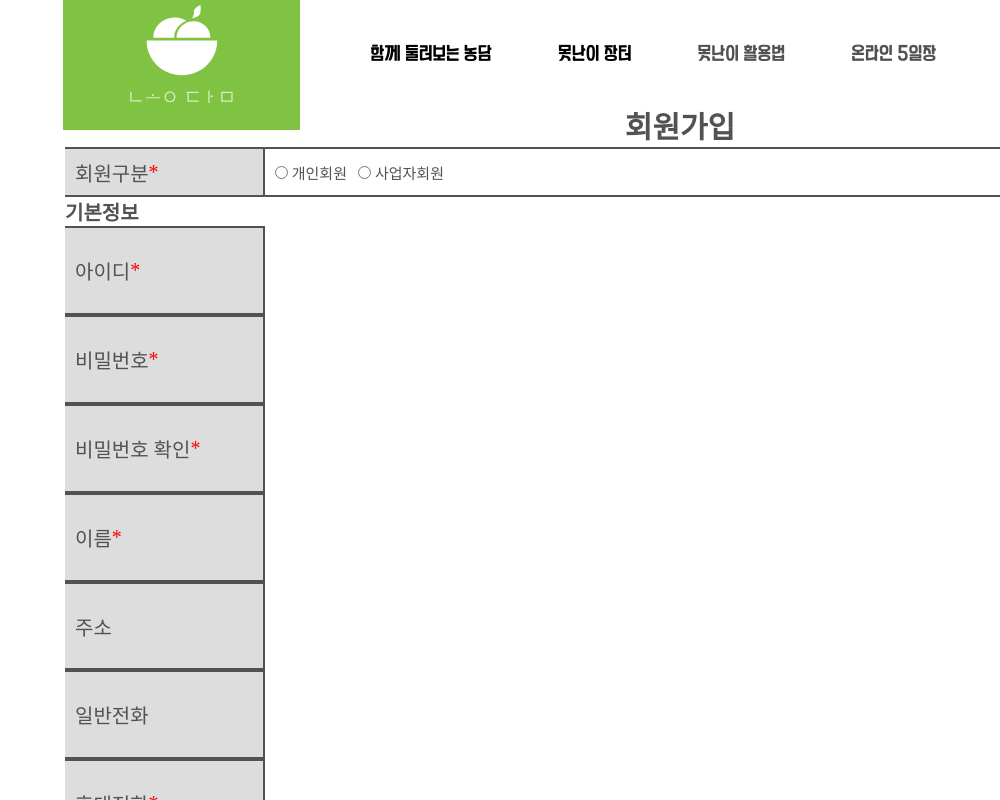
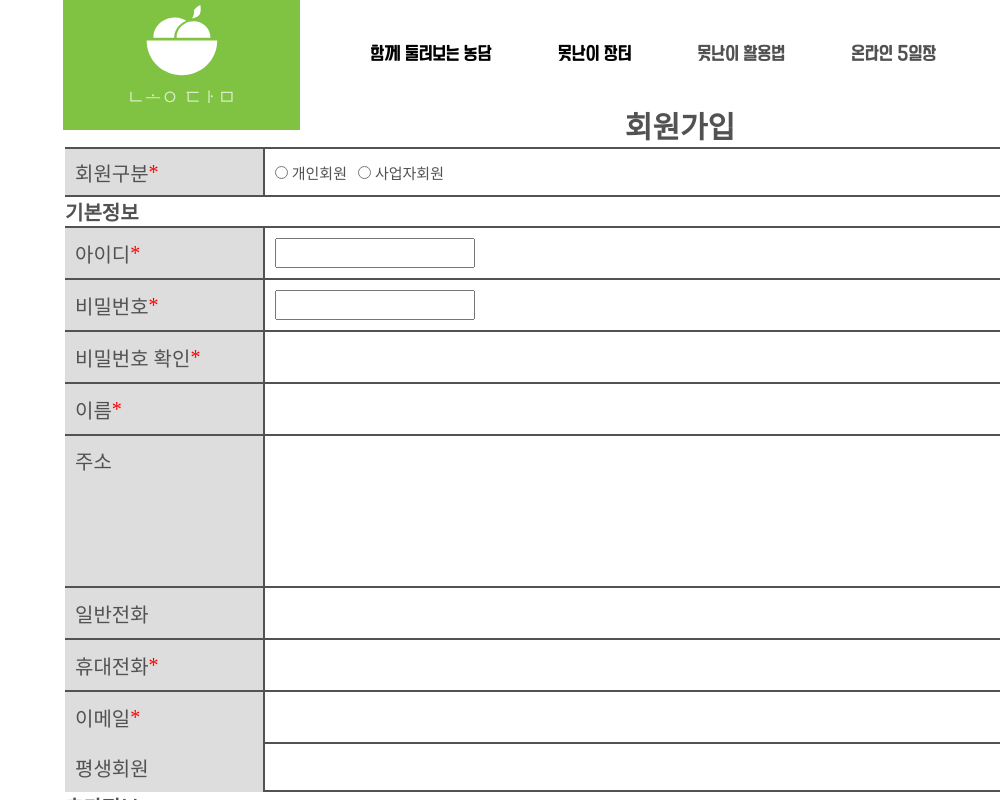
Before and after one commit to dlehdrb128/NongDam_Project, a React (Create React App) app in the folder frontend/: page /signUp in a window 1280 px wide. Shown: the top 800 px of the page, without its empty margins (280-1280 px from the left). Built offline with nearby package versions, Linux system fonts and the light colour scheme; a web font is replaced by a local one.

Commit message:
이슈 수정사항 수정

```diff
--- a/frontend/src/Components/Geunsoo/Components/login.js
+++ b/frontend/src/Components/Geunsoo/Components/login.js
@@ -1,15 +1,6 @@
 import styled from "styled-components";
 import "../../../../src/index.css";
 import Theme from "../../../theme/theme";
-
-// 가장 진한 회색 rgba(82,82,82,1)
-// 중간 회색 rgba(149,149,149,1)
-// 가장 옅은 회색 rgba(192,192,192,1)
-// 초록색 rgba(128,195,66,1)
-// 빨간색 rgba(255,0,0,1)
-// 오렌지색 rgba(243,152,0,1)
-// ?? rgba(242,242,242,1)
-const Login = () => {
 const LoginHeader = styled.div`
   width: 1230px;
   height: 80px;
@@ -186,6 +177,15 @@ const Login = () => {
   width: 40px;
   height: 40px;
 `;
+
+// 가장 진한 회색 rgba(82,82,82,1)
+// 중간 회색 rgba(149,149,149,1)
+// 가장 옅은 회색 rgba(192,192,192,1)
+// 초록색 rgba(128,195,66,1)
+// 빨간색 rgba(255,0,0,1)
+// 오렌지색 rgba(243,152,0,1)
+// ?? rgba(242,242,242,1)
+const Login = () => {
   return (
     <>
       <LoginHeader>로그인</LoginHeader>
@@ -195,8 +195,9 @@ const Login = () => {
           <LoginBox type="password" placeholder="비밀번호"></LoginBox>
           <OprionMenu>
             <IdOption>
+              <label>
                 <input type="checkbox" id="login"></input>
-              <label for="login"></label>
+              </label>
               <P>&nbsp;아이디 저장</P>
             </IdOption>
             <LoginFind>
--- a/frontend/src/Components/Geunsoo/Components/signUp.js
+++ b/frontend/src/Components/Geunsoo/Components/signUp.js
@@ -19,10 +19,9 @@ import Theme from "../../../theme/theme";
 //   fontSize_20: "2rem",
 //   btnTransition: "ease-in 0.3s",
 // };
-const SignUp = () => {
 const SignUpParent = styled.form`
   width: 1230px;
-    height: 100vh;
+  /* height: 100vh; */
   display: flex;
   flex-direction: column;
   justify-content: space-around;
@@ -80,14 +79,53 @@ const SignUp = () => {
   height: inherit;
   display: flex;
   flex-direction: column;
+  & > div {
+    width: inherit;
+    height: inherit;
+    border-top: 2px solid ${Theme.lightblack};
+    display: flex;
+    align-items: center;
+  }
+  & > div:nth-child(9) {
+    height: 50px;
+    border-bottom: 2px solid ${Theme.lightblack};
+  }
 `;
-  const SignUpInfo = styled.div`
-    width: 1030px;
-
-    border-top: 2px solid ${Theme.lightblack};
-    border-bottom: 2px solid ${Theme.lightblack};
+const MiddleBox = styled.div`
+  width: 200px;
+  height: 50px;
+  color: ${Theme.lightblack};
+  font-size: 2rem;
+  background-color: #ddd;
+  border-right: 2px solid ${Theme.lightblack};
+  padding-left: 10px;
+  display: flex;
+  align-items: center;
+  & > span {
+    font-size: 2rem;
+    color: red;
+  }
 `;
+const LongBox = styled.div`
+  width: 200px;
+  height: 150px;
+  color: ${Theme.lightblack};
+  font-size: 2rem;
+  background-color: #ddd;
+  border-right: 2px solid ${Theme.lightblack};
+  padding-top: 10px;
+  padding-left: 10px;
+  display: flex;
+`;
+const InputText = styled.input`
+  width: 200px;
+  height: 30px;
+  position: relative;
+  left: 10px;
+`;
+const SignUp = () => {
   return (
+    <>
       <SignUpParent
         action="http://localhost:3000/login"
         acceptCharset="utf-8"
@@ -108,38 +146,68 @@ const SignUp = () => {
         </MemberType>
         <h2>기본정보</h2>
         <BasicInfo>
-        <SideBar>
+          <div>
+            <MiddleBox>
               아이디<span>*</span>
-        </SideBar>
+            </MiddleBox>
+            <InputText></InputText>
+          </div>
+          <div>
+            <MiddleBox>
+              비밀번호<span>*</span>
+            </MiddleBox>
+            <InputText></InputText>
+          </div>
+          <div>
+            <MiddleBox>
+              비밀번호 확인<span>*</span>
+            </MiddleBox>
+          </div>
+          <div>
+            <MiddleBox>
+              이름<span>*</span>
+            </MiddleBox>
+          </div>
+          <div>
+            <LongBox>주소</LongBox>
+          </div>
+          <div>
+            <MiddleBox>일반전화</MiddleBox>
+          </div>
+          <div>
+            <MiddleBox>
+              휴대전화<span>*</span>
+            </MiddleBox>
+          </div>
+          <div>
+            <MiddleBox>
+              이메일<span>*</span>
+            </MiddleBox>
+          </div>
+          <div>
+            <MiddleBox>평생회원</MiddleBox>
+          </div>
+        </BasicInfo>
+        <h2>추가정보</h2>
+        <div>
+          <div>
+            <div>생년월일</div>
             <div></div>
-        <SideBar>
-          비밀번호<span>*</span>
-        </SideBar>
+          </div>
+          <div>
+            <div>추천인 아이디</div>
             <div></div>
-        <SideBar>
-          비밀번호 확인<span>*</span>
-        </SideBar>
+          </div>
+        </div>
+        <h2>약관동의</h2>
+        <div>
           <div></div>
-        <SideBar>
-          이름<span>*</span>
-        </SideBar>
           <div></div>
-        <SideBar>주소</SideBar>
           <div></div>
-        <SideBar>일반전화</SideBar>
           <div></div>
-        <SideBar>
-          휴대전화<span>*</span>
-        </SideBar>
-        <div></div>
-        <SideBar>
-          이메일<span>*</span>
-        </SideBar>
-        <div></div>
-        <SideBar>평생회원</SideBar>
-        <div></div>
-      </BasicInfo>
+        </div>
       </SignUpParent>
+    </>
   );
 };
 export default SignUp;
--- a/frontend/src/Components/Geunsoo/Components/signUpEnd.js
+++ b/frontend/src/Components/Geunsoo/Components/signUpEnd.js
@@ -1,7 +1,6 @@
 import styled from "styled-components";
 import "../../../../src/index.css";
 import Theme from "../../../theme/theme";
-const SignUpEnd = () => {
 const SignUpEndBox = styled.div`
   width: 1230px;
   height: 400px;
@@ -43,6 +42,7 @@ const SignUpEnd = () => {
   font-family: lotteHappyBold;
   color: ${Theme.lightBlack};
 `;
+const SignUpEnd = () => {
   return (
     <>
       <SignUpEndBox>
```
Also changed, not shown: 1 other file (tests, documents, lock files or other folders). Lines whose indentation alone changed are shown as unchanged.
